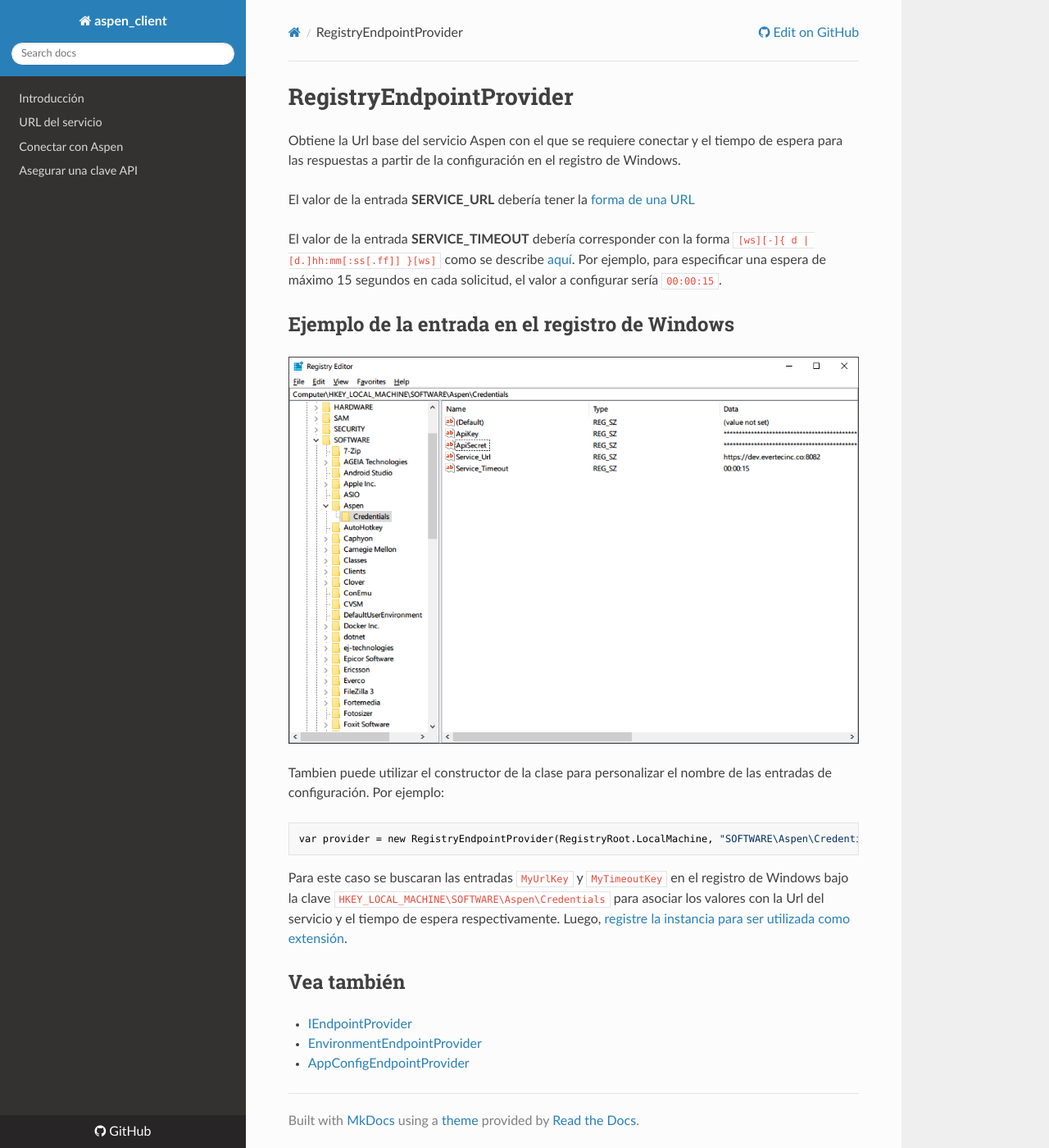
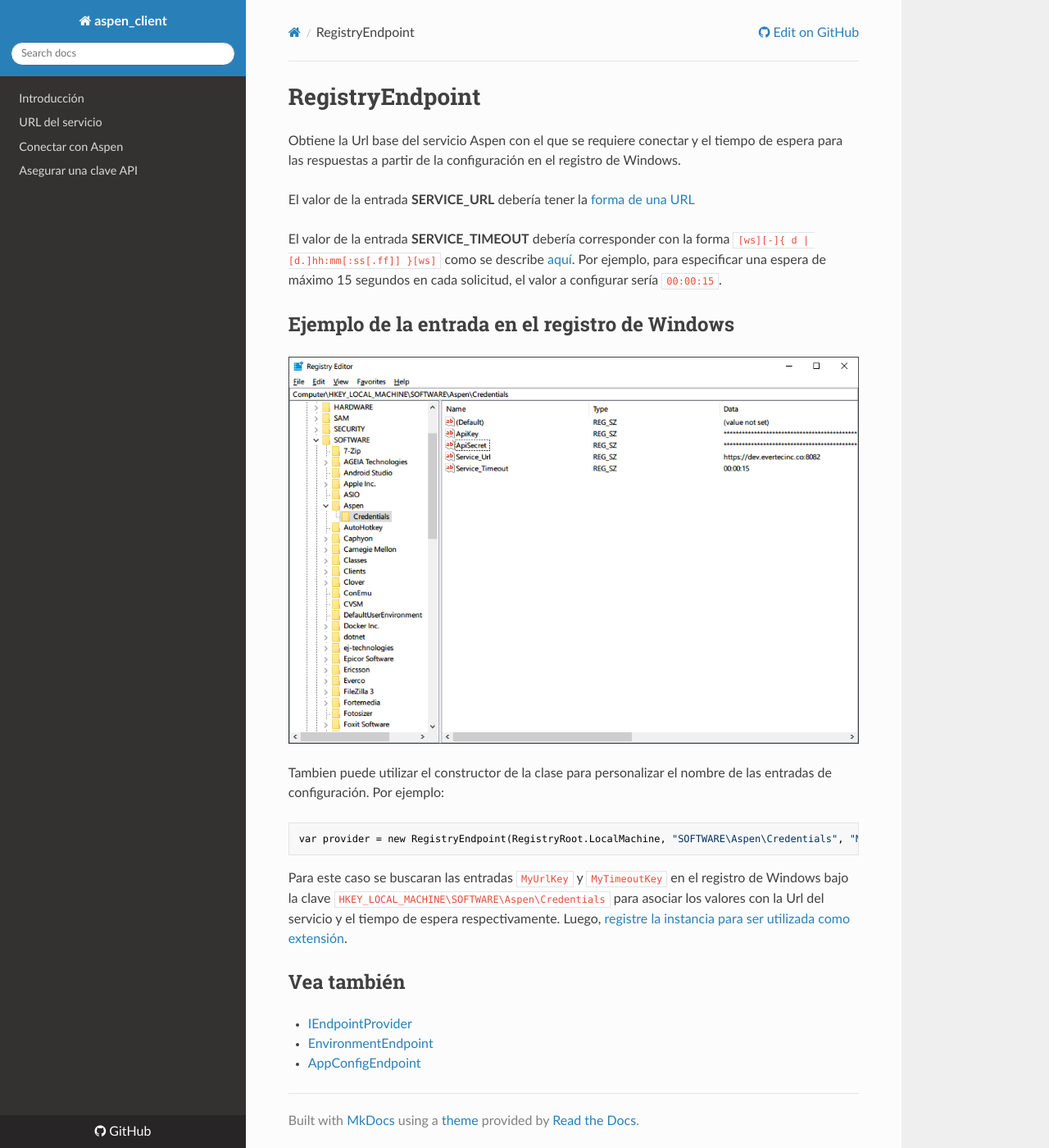
Before and after one commit to RD-Processa/Everco.Services.Aspen.Client.Docs, an MkDocs documentation site: the page built from docs/RegistryEndpoint.md, in a window 1280 px wide and 1400 px high. Shown: the whole window at 82% size. Built offline with MkDocs 1.6.1, drawn with Linux system fonts in a browser that asks for light colours; nearby versions of some CDN libraries; old or Windows-style settings are respelled for this version of MkDocs.

Commit message:
Rename Files

````diff
--- a/docs/RegistryEndpointProvider.md
+++ b/docs/RegistryEndpoint.md
@@ -1,4 +1,4 @@
-# RegistryEndpointProvider
+# RegistryEndpoint
 
 Obtiene la Url base del servicio Aspen con el que se requiere conectar y el tiempo de espera para las respuestas a partir de la configuración en el registro de Windows.
 
@@ -8,12 +8,12 @@ El valor de la entrada **SERVICE_TIMEOUT** debería corresponder con la forma `[
 
 ## Ejemplo de la entrada en el registro de Windows
 
-![RegistryEndpointProvider](https://github.com/RD-Processa/Everco.Services.Aspen.Client.Docs/blob/master/images/RegistryEndpointProvider.png?raw=true)
+![RegistryEndpoint](https://github.com/RD-Processa/Everco.Services.Aspen.Client.Docs/blob/master/images/RegistryEndpointProvider.png?raw=true)
 
 Tambien puede utilizar el constructor de la clase para personalizar el nombre de las entradas de configuración. Por ejemplo:
 
 ```c#
-var provider = new RegistryEndpointProvider(RegistryRoot.LocalMachine, "SOFTWARE\Aspen\Credentials", "MyUrlKey", "MyTimeoutKey");
+var provider = new RegistryEndpoint(RegistryRoot.LocalMachine, "SOFTWARE\Aspen\Credentials", "MyUrlKey", "MyTimeoutKey");
 ```
 
 Para este caso se buscaran las entradas `MyUrlKey` y `MyTimeoutKey` en el registro de Windows bajo la clave `HKEY_LOCAL_MACHINE\SOFTWARE\Aspen\Credentials` para asociar los valores con la Url del servicio y el tiempo de espera respectivamente. Luego, [registre la instancia para ser utilizada como extensión](ServiceLocator.md).
@@ -22,6 +22,6 @@ Para este caso se buscaran las entradas `MyUrlKey` y `MyTimeoutKey` en el regist
 
 - [IEndpointProvider](IEndpointProvider.md)
 
-- [EnvironmentEndpointProvider](EnvironmentEndpointProvider.md)
+- [EnvironmentEndpoint](EnvironmentEndpoint.md)
 
-- [AppConfigEndpointProvider](AppConfigEndpointProvider.md)
+- [AppConfigEndpoint](AppConfigEndpoint.md)
````
Also changed, not shown: docs/AppConfigEndpoint.md (renamed from docs/AppConfigEndpointProvider.md, +4 -4 lines), docs/EnvironmentEndpoint.md (renamed from docs/EnvironmentEndpointProvider.md, +4 -4 lines), docs/IEndpointProvider.md (+3 -3 lines), docs/SecureIdentity.md (+2 -2 lines), docs/ServiceLocator.md (line endings or trailing spaces).
